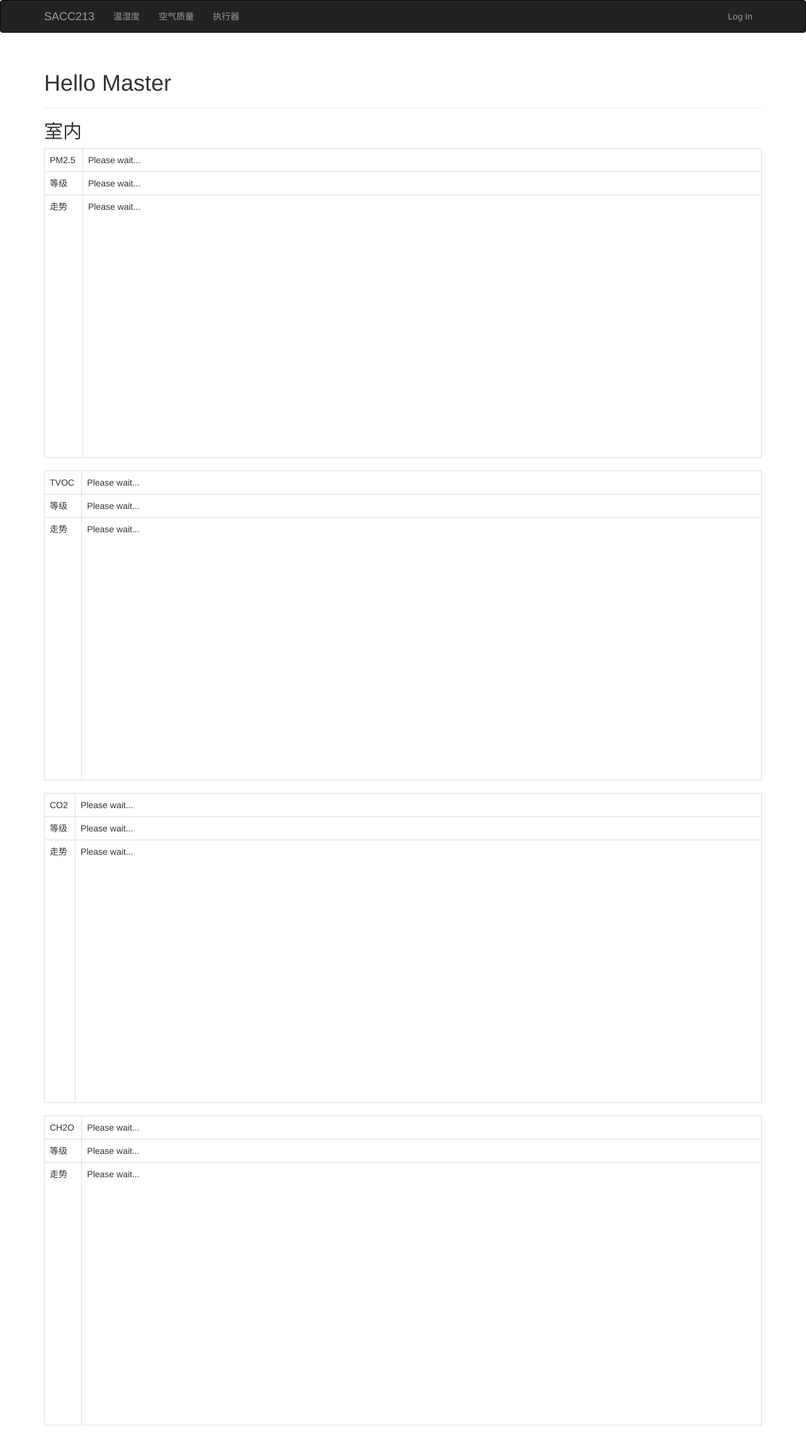
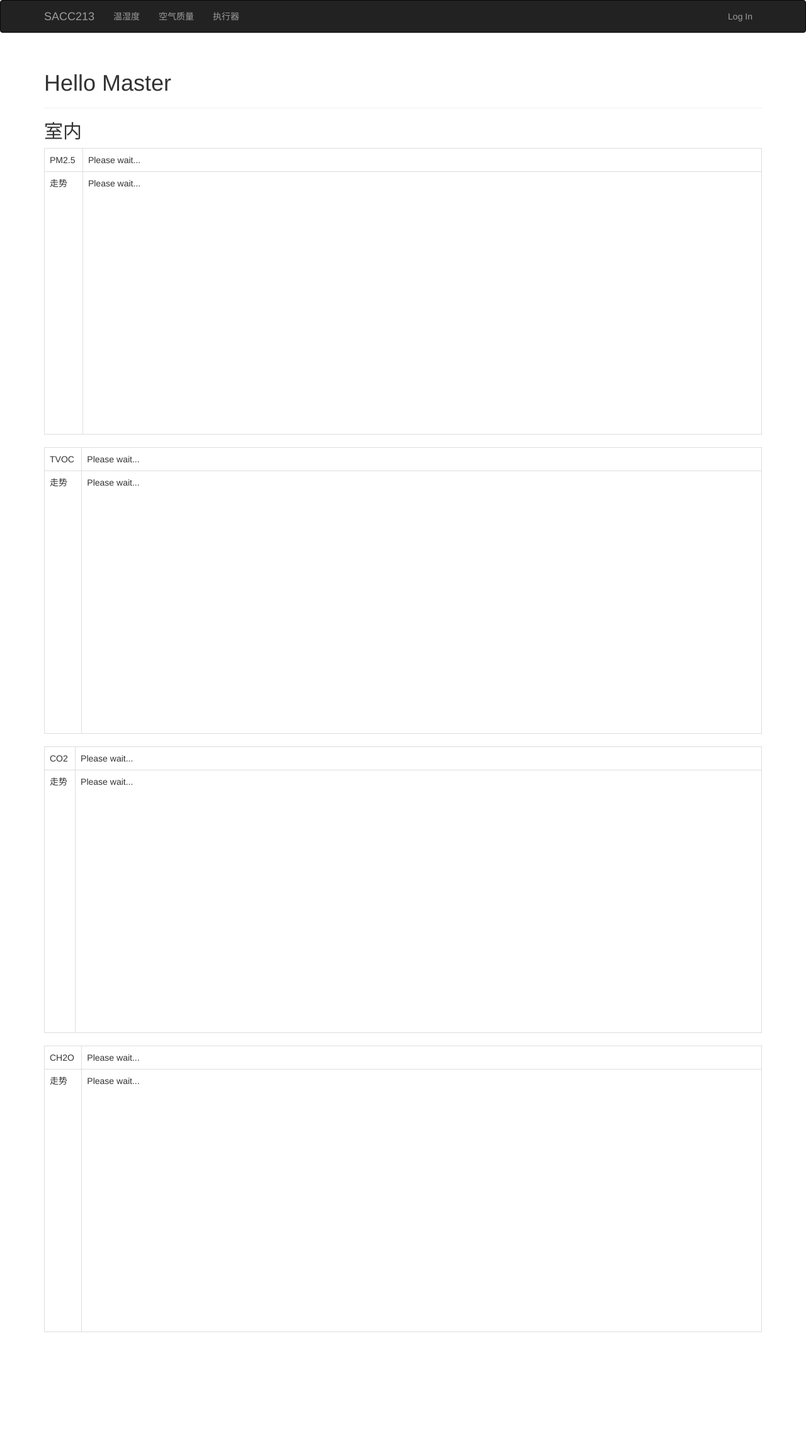
Before and after one commit to sanmumuzi/IOTHome, a Flask app: page /air_quality in a window 1280 px wide. Shown: the whole page at 63% size. After the commit the page ends 2115 px from the top, so only its background shows below. Run offline with Flask 2, Linux system fonts and the light colour scheme; parts of the project's set-up code (start-up, migrations or seed data) failed here and were passed over; some libraries are stand-ins or nearby versions.

Commit message:
delete level information air_quality page.

```diff
--- a/flask_web/app/templates/air_quality.html
+++ b/flask_web/app/templates/air_quality.html
@@ -19,10 +19,10 @@
             <td>PM2.5</td>
             <td id="PM25">Please wait...</td>
         </tr>
-        <tr>
-            <td>等级</td>
-            <td>Please wait...</td>
-        </tr>
+        <!--<tr>-->
+            <!--<td>等级</td>-->
+            <!--<td>Please wait...</td>-->
+        <!--</tr>-->
         <tr>
             <td>走势</td>
             <td>
@@ -39,10 +39,10 @@
             <td>TVOC</td>
             <td id="TVOC">Please wait...</td>
         </tr>
-        <tr>
-            <td>等级</td>
-            <td>Please wait...</td>
-        </tr>
+        <!--<tr>-->
+            <!--<td>等级</td>-->
+            <!--<td>Please wait...</td>-->
+        <!--</tr>-->
         <tr>
             <td>走势</td>
             <td>
@@ -59,10 +59,10 @@
             <td>CO2</td>
             <td id="CO2">Please wait...</td>
         </tr>
-        <tr>
-            <td>等级</td>
-            <td>Please wait...</td>
-        </tr>
+        <!--<tr>-->
+            <!--<td>等级</td>-->
+            <!--<td>Please wait...</td>-->
+        <!--</tr>-->
         <tr>
             <td>走势</td>
             <td>
@@ -79,10 +79,10 @@
             <td>CH2O</td>
             <td id="CH2O">Please wait...</td>
         </tr>
-        <tr>
-            <td>等级</td>
-            <td>Please wait...</td>
-        </tr>
+        <!--<tr>-->
+            <!--<td>等级</td>-->
+            <!--<td>Please wait...</td>-->
+        <!--</tr>-->
         <tr>
             <td>走势</td>
             <td>
```
